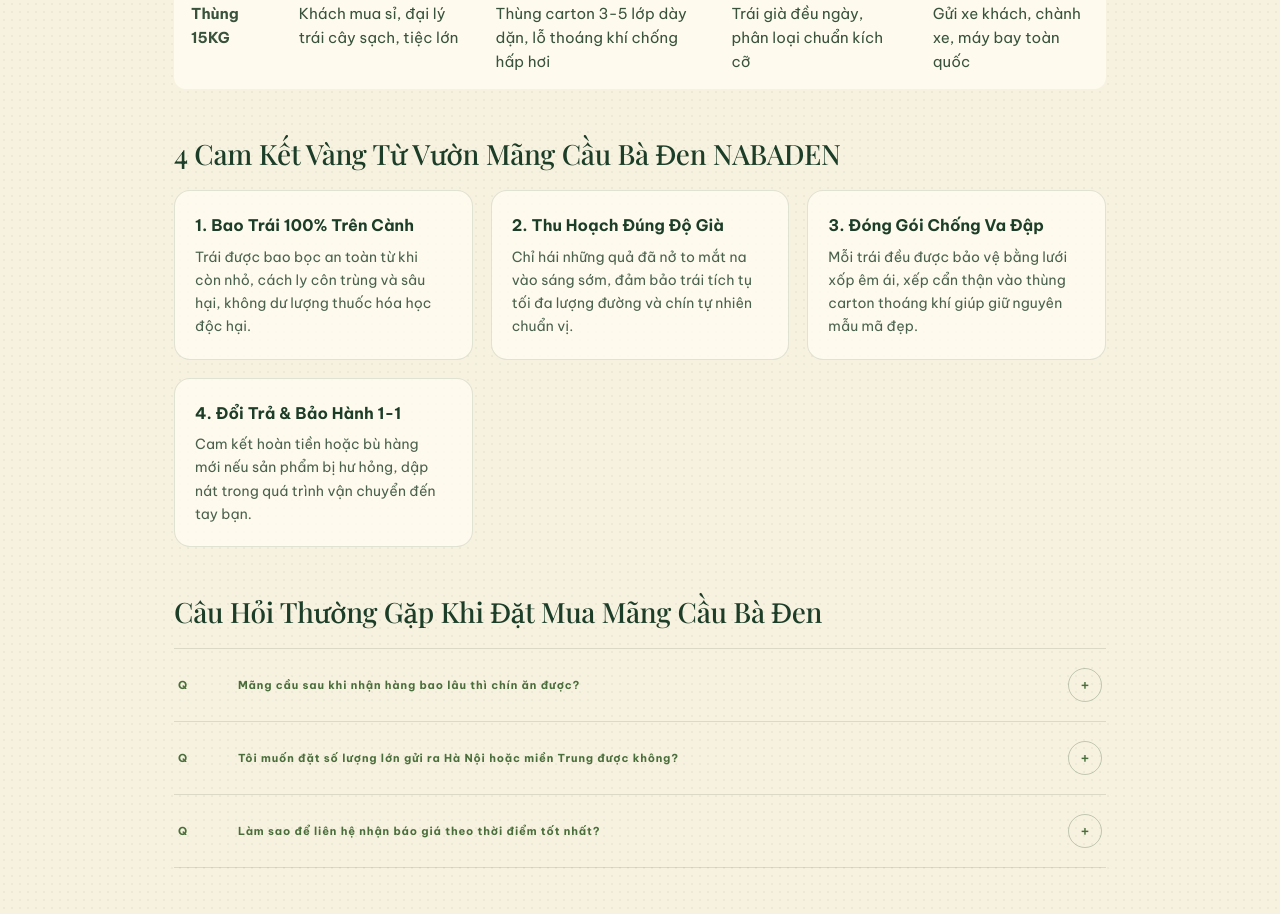
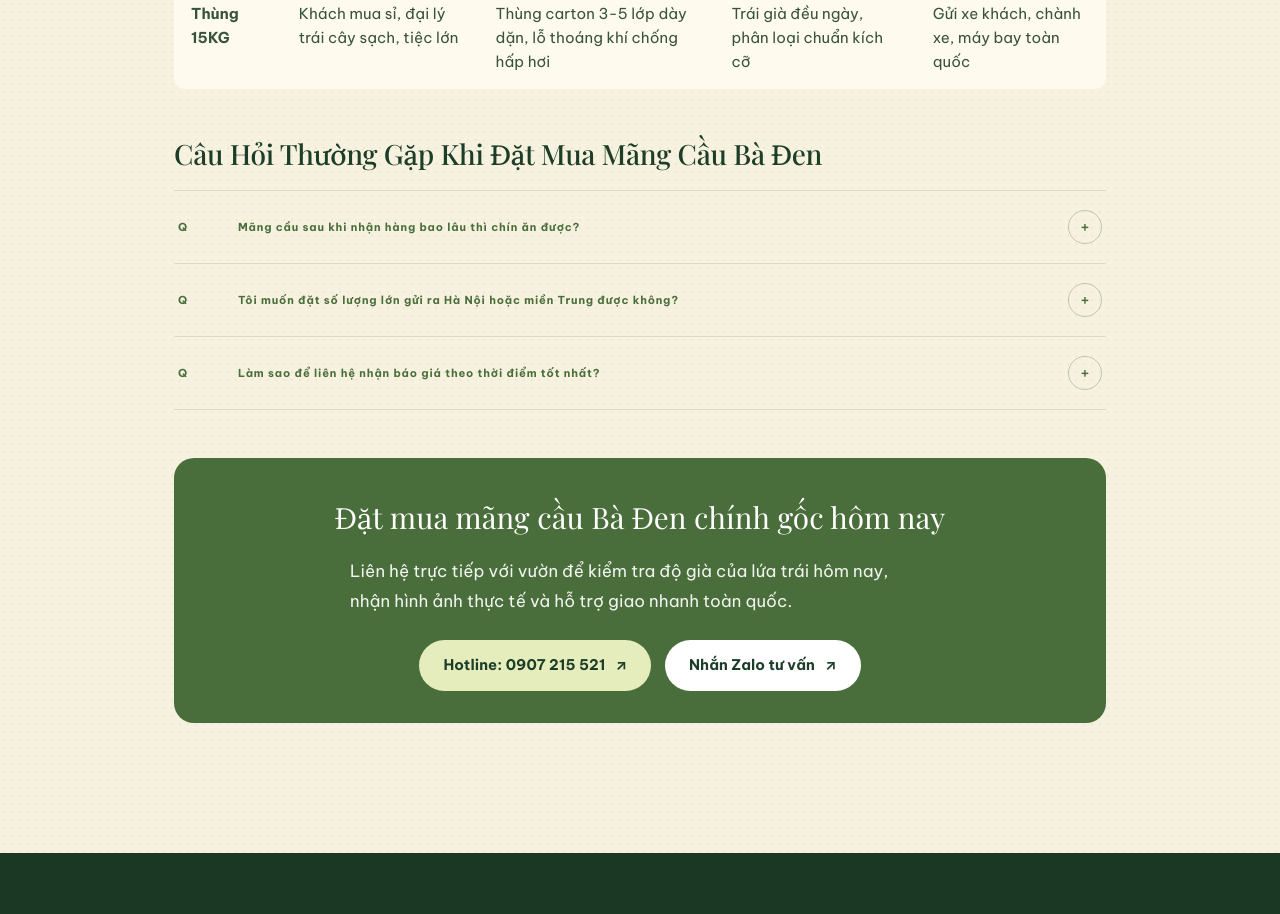
Before and after one commit to minhmarcom/mang-cau-ba-den, a Next.js app: page /san-pham in a window 1280 px wide. Shown: the part 2320-3234 px from the top of the page. Built offline with nearby package versions, Linux system fonts and the light colour scheme; a web font is replaced by a local one.

Commit message:
Loại bỏ mục Cam Kết Vàng trên trang danh mục Sản Phẩm theo yêu cầu

```diff
--- a/app/san-pham/page.tsx
+++ b/app/san-pham/page.tsx
@@ -406,30 +406,7 @@
           </div>
         </section>
 
-        {/* QUALITY COMMITMENT */}
-        <section className="product-highlights">
-          <h2 style={{ fontFamily: "var(--font-serif)", fontSize: "clamp(22px, 3vw, 28px)", color: "var(--ink)", marginBottom: "16px" }}>
-            4 Cam Kết Vàng Từ Vườn Mãng Cầu Bà Đen NABADEN
-          </h2>
-          <div className="highlights-grid">
-            <div className="highlight-item">
-              <strong>1. Bao Trái 100% Trên Cành</strong>
-              <p>Trái được bao bọc an toàn từ khi còn nhỏ, cách ly côn trùng và sâu hại, không dư lượng thuốc hóa học độc hại.</p>
-            </div>
-            <div className="highlight-item">
-              <strong>2. Thu Hoạch Đúng Độ Già</strong>
-              <p>Chỉ hái những quả đã nở to mắt na vào sáng sớm, đảm bảo trái tích tụ tối đa lượng đường và chín tự nhiên chuẩn vị.</p>
-            </div>
-            <div className="highlight-item">
-              <strong>3. Đóng Gói Chống Va Đập</strong>
-              <p>Mỗi trái đều được bảo vệ bằng lưới xốp êm ái, xếp cẩn thận vào thùng carton thoáng khí giúp giữ nguyên mẫu mã đẹp.</p>
-            </div>
-            <div className="highlight-item">
-              <strong>4. Đổi Trả & Bảo Hành 1-1</strong>
-              <p>Cam kết hoàn tiền hoặc bù hàng mới nếu sản phẩm bị hư hỏng, dập nát trong quá trình vận chuyển đến tay bạn.</p>
-            </div>
-          </div>
-        </section>
+
 
         {/* FAQ ACCORDION */}
         <section style={{ margin: "48px 0" }}>
```
